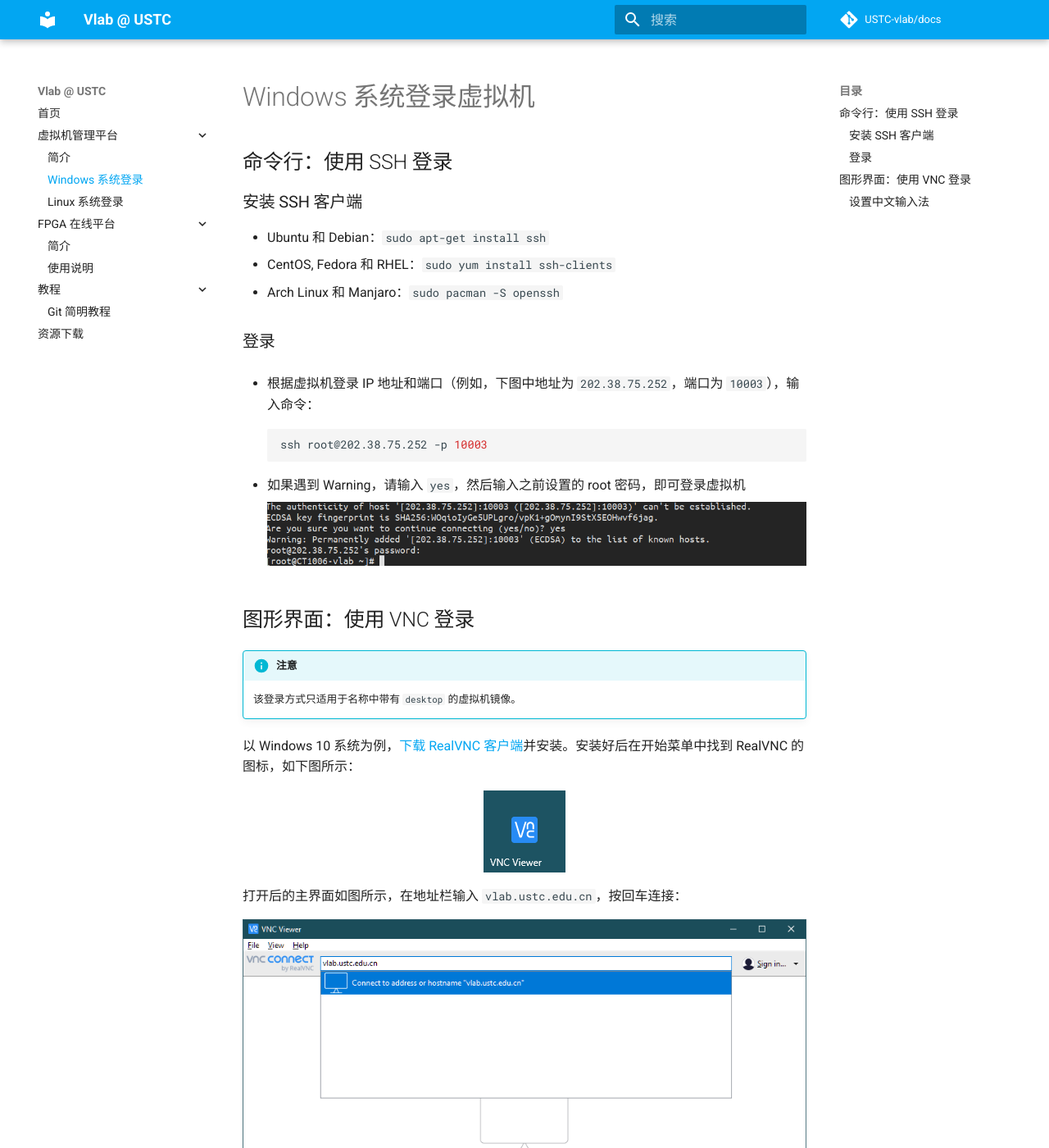
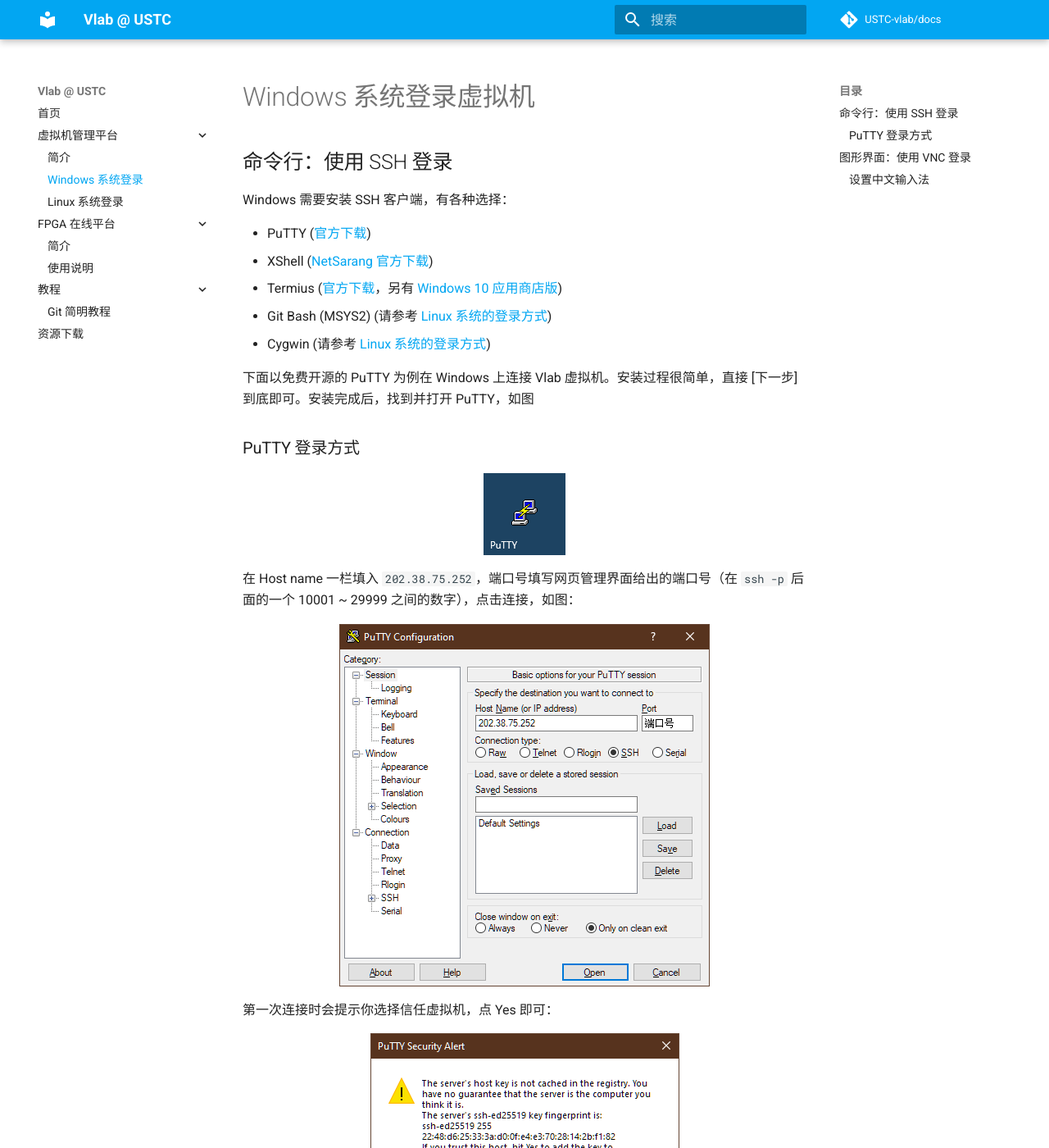
Before and after one commit to USTC-vlab/docs, an MkDocs documentation site: the page built from docs/vm/login-windows.md, in a window 1280 px wide and 1400 px high. Shown: the whole window at 82% size. Built offline with MkDocs 1.6.1 and Material for MkDocs 9.7.7, drawn with Linux system fonts in a browser that asks for light colours; comment, search, counter and statistics services are not loaded; some of the changed text lies outside the part shown.

Commit message:
Windows: Add PuTTY guide

````diff
--- a/docs/vm/login-windows.md
+++ b/docs/vm/login-windows.md
@@ -2,23 +2,36 @@
 
 ## 命令行：使用 SSH 登录
 
-### 安装 SSH 客户端
+Windows 需要安装 SSH 客户端，有各种选择：
 
-* Ubuntu 和 Debian：`sudo apt-get install ssh`
-* CentOS, Fedora 和 RHEL：`sudo yum install ssh-clients`
-* Arch Linux 和 Manjaro：`sudo pacman -S openssh`
+- PuTTY ([官方下载](https://www.chiark.greenend.org.uk/~sgtatham/putty/latest.html))
+- XShell ([NetSarang 官方下载](https://www.netsarang.com/zh/free-for-home-school/))
+- Termius ([官方下载](https://termius.com/windows)，另有 [Windows 10 应用商店版](https://www.microsoft.com/store/productId/9NK1GDVPX09V))
+- Git Bash (MSYS2) (请参考 [Linux 系统的登录方式](../login-linux/))
+- Cygwin (请参考 [Linux 系统的登录方式](../login-linux/))
 
-### 登录
+下面以免费开源的 PuTTY 为例在 Windows 上连接 Vlab 虚拟机。安装过程很简单，直接 \[下一步\] 到底即可。安装完成后，找到并打开 PuTTY，如图
 
-* 根据虚拟机登录 IP 地址和端口（例如，下图中地址为 `202.38.75.252`，端口为 `10003`），输入命令：
+### PuTTY 登录方式
 
-    ```shell
-    ssh root@202.38.75.252 -p 10003
-    ```
+![PuTTY in Windows 10 Start Menu](../images/putty-win10-tile.png){: .img-center }
 
-* 如果遇到 Warning，请输入 `yes`，然后输入之前设置的 root 密码，即可登录虚拟机
+在 Host name 一栏填入 `202.38.75.252`，端口号填写网页管理界面给出的端口号（在 `ssh -p` 后面的一个 10001 ~ 29999 之间的数字），点击连接，如图：
 
-    ![](../images/ssh_4.png){: .img-center }
+![PuTTY configuration](../images/putty-config.png){: .img-center }
+
+第一次连接时会提示你选择信任虚拟机，点 Yes 即可：
+
+![PuTTY host key prompt](../images/putty-host-key.png){: .img-center }
+
+然后 PuTTY 会要求你输入用户名和密码，用户名输入 root，密码输入你在创建虚拟机时设定的 root 用户密码，按回车即可：
+
+![PuTTY screen](../images/putty-login.png){: .img-center }
+
+PuTTY 还有一些高级的使用方法，例如你可以保存这些连接信息，以后可以更方便地连接虚拟机。这里有两篇不错的使用教程：
+
+- <https://www.hostarr.com/putty-tutorial/>
+- <https://www.cnblogs.com/yuwentao/archive/2013/01/06/2846953.html>
 
 ## 图形界面：使用 VNC 登录
 
````
Also changed, not shown: docs/images/putty-config.png (added), docs/images/putty-host-key.png (added), docs/images/putty-login.png (added), docs/images/putty-win10-tile.png (added).
